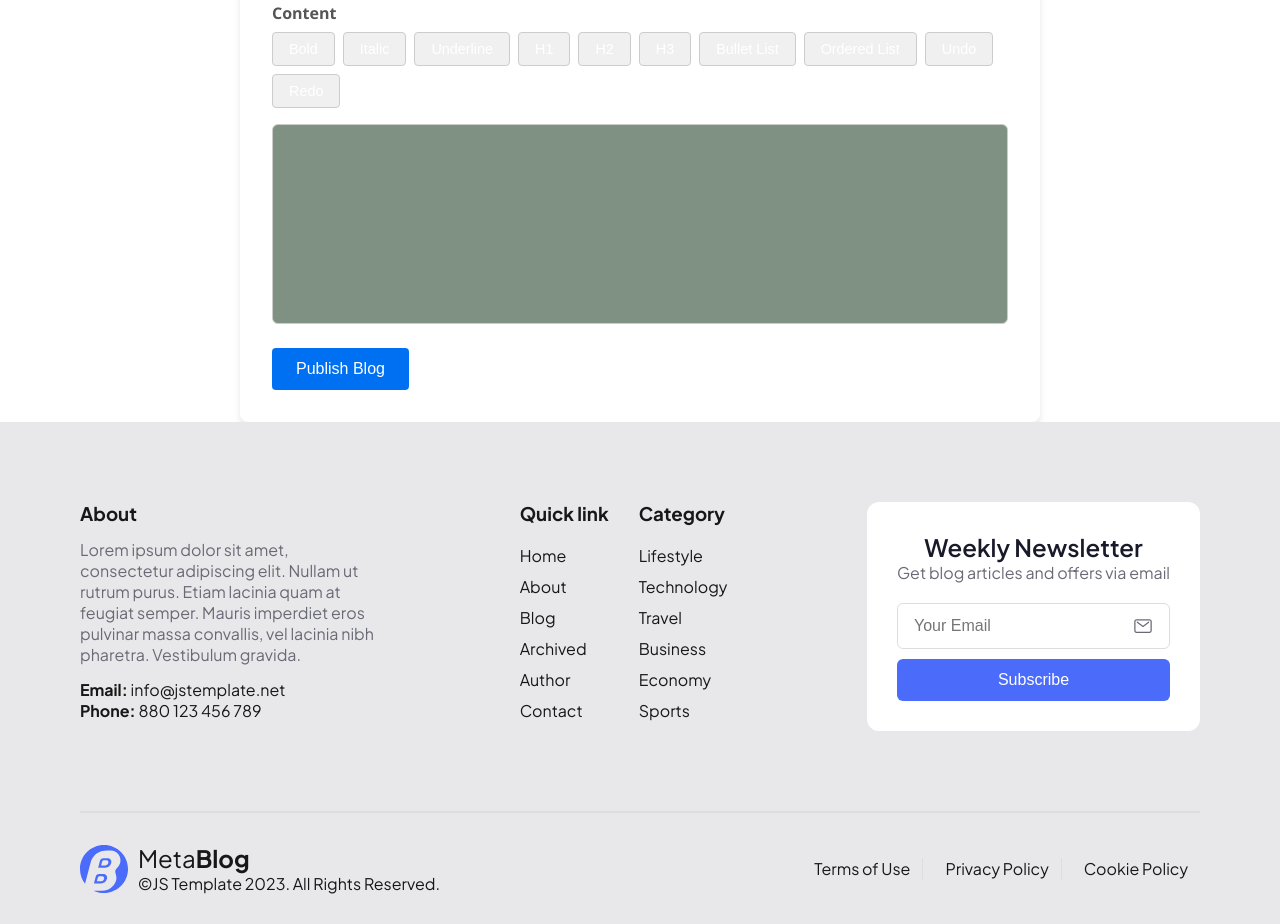
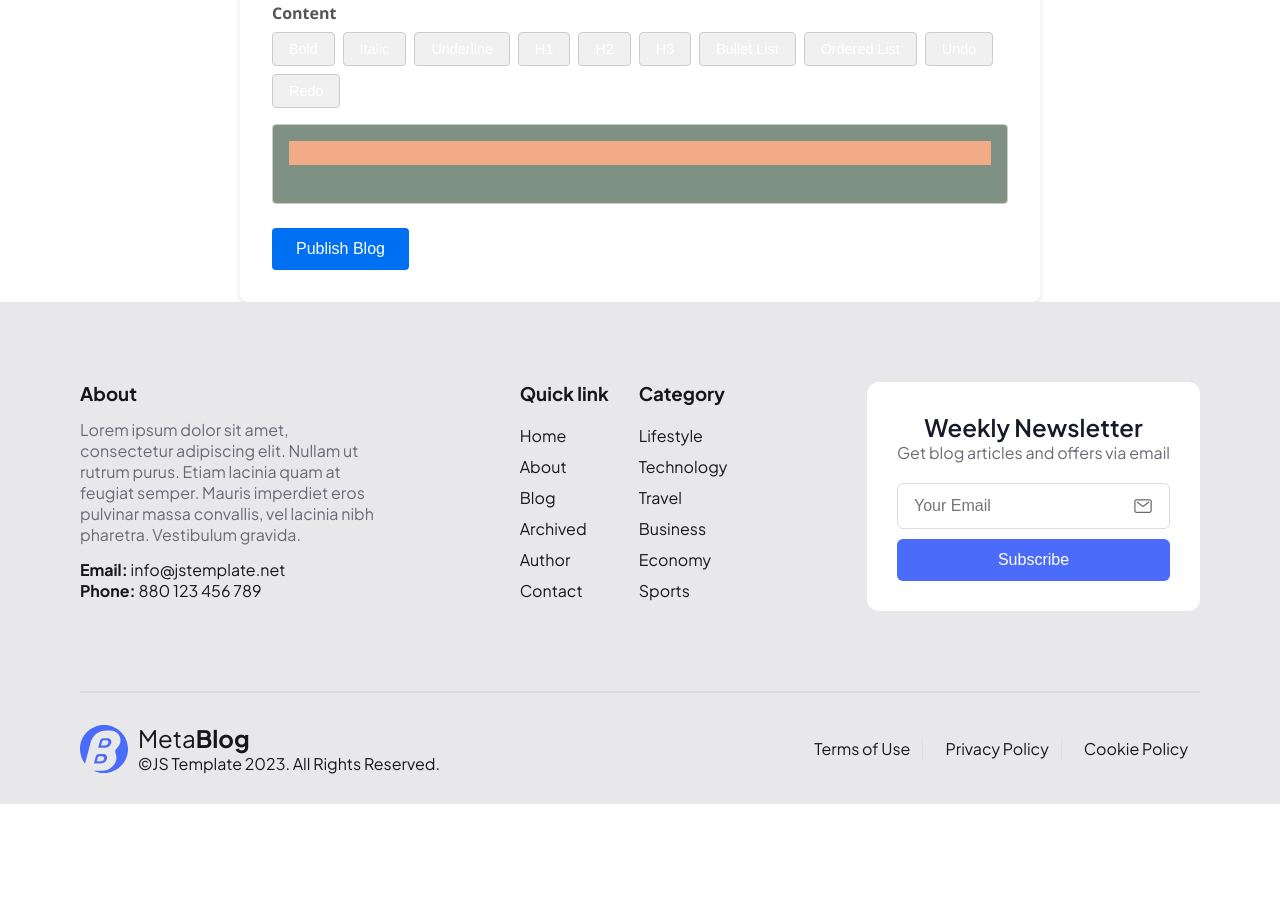
Before and after one commit to Akintayo74/NextJs-travel-blog-guide, a Next.js app: page /blog/create in a window 1280 px wide. Shown: the part 840-1764 px from the top of the page. After the commit the page ends 1644 px from the top, so only its background shows below. Built offline with nearby package versions, Linux system fonts and the light colour scheme; sample sign-in values are in the browser's storage.

Commit message:
Some more editing of CreateBlog file
Editing Editor box

```diff
--- a/src/styles/CreateBlog.module.css
+++ b/src/styles/CreateBlog.module.css
@@ -91,13 +91,17 @@
 
   .editorContent {
     border: 1px solid #cccccc;
-    border-radius: 6px;
-    padding: 3rem;
-    min-height: 200px;
+    border-radius: 4px;
+    padding: 1rem;
+    min-height: 80px;
     font-size: 1rem;
     line-height: 1.5;
     background-color: var(--blog-editor);
     color: var(--blog-input-color);
+  }
+
+  .editorContent > div{
+    background-color: #F1AB86;
   }
 
   .submitButton {
```
